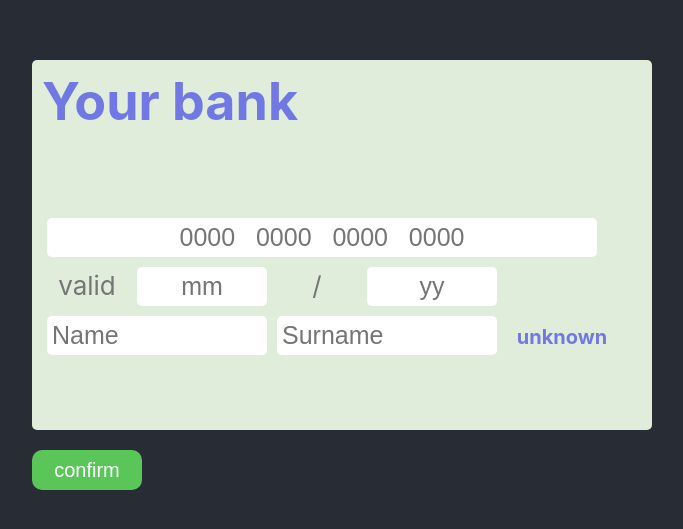
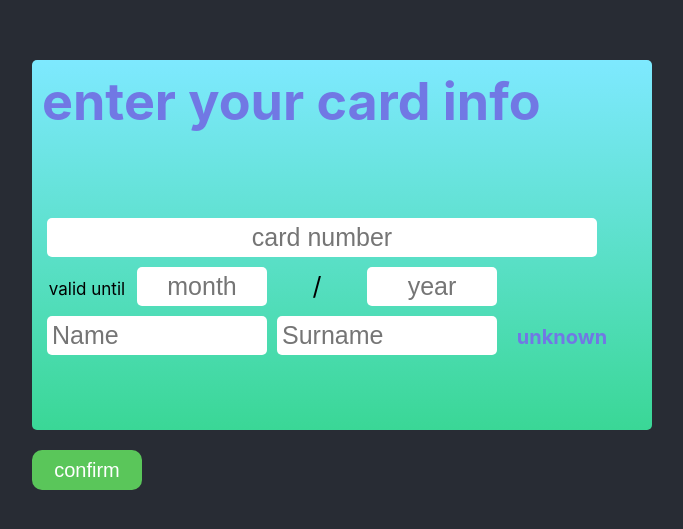
Before and after one commit to atenobi/itechart-react-study-project, a React (Create React App) app: page / in a window 1280 px wide. Shown: the part 125-654 px from the top of the page, without its empty margins (298-981 px from the left). Built offline with nearby package versions, Linux system fonts and the light colour scheme.

Commit message:
small fixes style

```diff
--- a/src/components/creditCard/CreditCard.jsx
+++ b/src/components/creditCard/CreditCard.jsx
@@ -1,7 +1,11 @@
 import React, { useState, useEffect } from "react";
 
 // functions
-import { cardNumberVerify, dateVerify, nameVerify } from "../../js_functions/cardVerify";
+import {
+  cardNumberVerify,
+  dateVerify,
+  nameVerify,
+} from "../../js_functions/cardVerify";
 
 const CreditCard = () => {
   // card number
@@ -17,12 +21,12 @@ const CreditCard = () => {
   const [userCardYear, setUserCardYear] = useState("");
 
   // card owner name
-  const [ownerName, setOwnerName] = useState('');
-  const [userOwnerName, setUserOwnerName] = useState('');
+  const [ownerName, setOwnerName] = useState("");
+  const [userOwnerName, setUserOwnerName] = useState("");
 
   // card owner surname
-   const [ownerSurName, setOwnerSurName] = useState('');
-   const [userOwnerSurName, setUserOwnerSurName] = useState('');
+  const [ownerSurName, setOwnerSurName] = useState("");
+  const [userOwnerSurName, setUserOwnerSurName] = useState("");
 
   // user inputs values
   const crdNumInput = (e) => setUserCardNum(e.target.value);
@@ -57,36 +61,36 @@ if (nameVerify(userOwnerName, userOwnerSurName).status) {
       setOwnerName(userOwnerName.toUpperCase());
       setOwnerSurName(userOwnerSurName.toUpperCase());
     } else {
-  setOwnerName('?');
-  setOwnerSurName('?');
+      setOwnerName("?");
+      setOwnerSurName("?");
       // throw new Error("Something wrong with owner name! Check it, please!");
     }
-
   };
 
   useEffect(() => {
     setCardNumber(userCardNum);
-  }, [cardNumber, cardMonth, cardYear]);
+  }, [cardNumber, cardMonth, cardYear, ownerName, ownerSurName]);
 
   return (
     <div>
       <div className="credit-card-container">
-        <h1 className="credit-card_bank-name">Your bank</h1>
+        <h1 className="credit-card_bank-name">enter your card info</h1>
         <input
           type="number"
           className="credit-card_card-number"
-          placeholder="0000   0000   0000   0000"
+          // placeholder="0000   0000   0000   0000"
+          placeholder="card number"
           maxLength={16}
           minLength={13}
           onChange={(e) => crdNumInput(e)}
         />
 
-        <p className="credit-card_static-text">valid</p>
+        <p className="credit-card_little-text">valid until</p>
 
         <input
           type="number"
           className="credit-card_card-valid-month"
-          placeholder="mm"
+          placeholder="month"
           min={1}
           max={12}
           onChange={(e) => cardMonthInput(e)}
@@ -99,7 +103,7 @@ if (nameVerify(userOwnerName, userOwnerSurName).status) {
         <input
           type="number"
           className="credit-card_card-valid-year"
-          placeholder="yy"
+          placeholder="year"
           onChange={(e) => cardYearInput(e)}
         />
 
@@ -107,14 +111,18 @@ if (nameVerify(userOwnerName, userOwnerSurName).status) {
           type="text"
           className="credit-card_card-owner-name"
           placeholder="Name"
-          onChange={(e)=> {cardOwnerNameInput(e)}}
+          onChange={(e) => {
+            cardOwnerNameInput(e);
+          }}
         />
 
         <input
           type="text"
           className="credit-card_card-owner-surname"
           placeholder="Surname"
-          onChange={(e)=> {cardOwnerSurNameInput(e)}}
+          onChange={(e) => {
+            cardOwnerSurNameInput(e);
+          }}
         />
         <h1 className="credit-card_card-type">
           {cardNumberVerify(userCardNum).type}
@@ -123,6 +131,7 @@ if (nameVerify(userOwnerName, userOwnerSurName).status) {
         <p className="credit-card_static-text">{ownerName}</p>
         <p className="credit-card_static-text">{ownerSurName}</p>
       </div>
+
       <button
         type="submit"
         className="credit-card_submit-button"
--- a/src/components/creditCard/creditCard.css
+++ b/src/components/creditCard/creditCard.css
@@ -1,5 +1,10 @@
 .credit-card-container {
-  background-color: #e0eddb;
+  background: rgb(58, 215, 150);
+  background: linear-gradient(
+    0deg,
+    rgba(58, 215, 150, 1) 0%,
+    rgba(126, 233, 255, 1) 100%
+  );
   width: 600px;
   height: 350px;
   border-radius: 5px;
@@ -28,12 +33,23 @@
   text-align: center;
 }
 
+.credit-card_little-text {
+  font-size: 17px;
+  margin: 0;
+  display: inline-block;
+  color: #000000;
+  width: 15%;
+  text-align: center;
+}
+
 .credit-card_static-text {
   margin: 0;
   display: inline-block;
-  color: #757575;
+  color: #000000;
   width: 15%;
   text-align: center;
+  font-size: 25px;
+  font-weight: 400;
 }
 
 .credit-card_card-valid-month,
```
Lines whose indentation alone changed are shown as unchanged.
